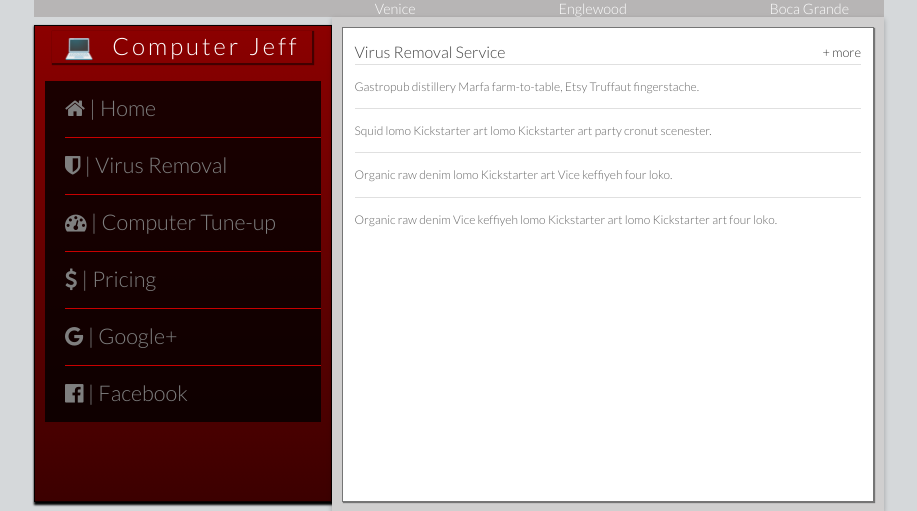
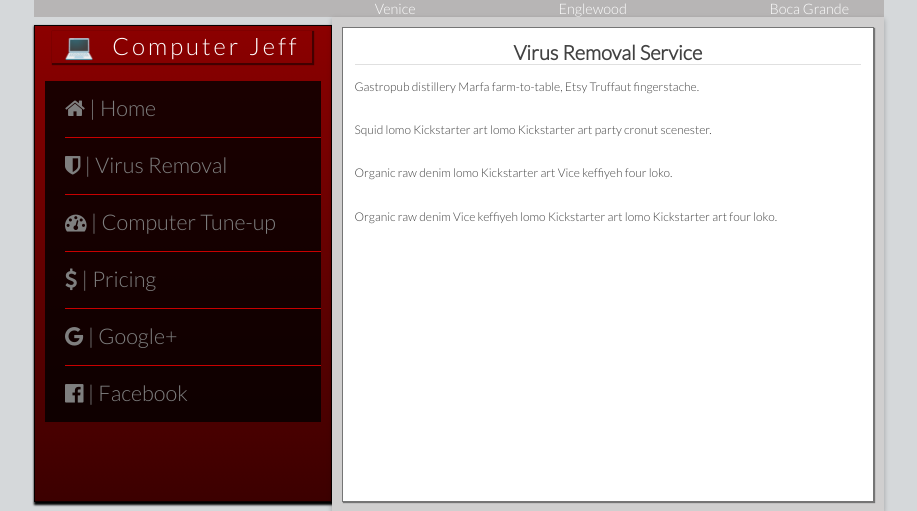
Before and after one commit to jreiher2003/computer-jeff, a Flask app: page /virus-removal in a window 1280 px wide. Shown: the top 511 px of the page, without its empty margins (181-1098 px from the left). Run offline with Flask 2, Linux system fonts and the light colour scheme; some libraries are stand-ins or nearby versions.

Commit message:
refactored classes on virus-removal.html

```diff
--- a/jeff/static/css/styles.css
+++ b/jeff/static/css/styles.css
@@ -186,7 +186,7 @@ main {
  *
  */
 
-.top-news {
+.sales {
   width: 100%;
   height: 475px;
   background-color: white;
@@ -195,38 +195,21 @@ main {
   margin: 10px;
   padding: 1em;
 }
-.news__more {
-  float: right;
-  font-size: .8em;
-  color: #333;
-  text-decoration: none;
-}
-.news__title {
-  font-weight: 300;
+.sales__title {
+  font-weight: 900;
   border-bottom: 1px solid #E0E0E0;
   line-height: 24px;
-  font-size: 16px;
+  font-size: 20px;
+  text-align: center;
 }
-.top-news__item {
-  border-bottom: 1px solid #E0E0E0;
+.sales__item{
+  /*border-bottom: 1px solid #E0E0E0;*/
   padding: 1em 0;
   line-height: 19.2px;
 }
-.top-news__item:before {
-  content: "";
-}
-.top-news__item:last-child {
-  border-bottom: none;
-}
-.top-news__item a {
-  text-decoration: none;
-  color: #666;
-  padding: 1.5em inherit;
-}
-.top-news__item a:hover,
-.top-news__item a:active {
-  text-decoration: underline;
-}
+
+
+
 /* footer styles */
 footer {
   width: 100%;
--- a/jeff/templates/virus-removal.html
+++ b/jeff/templates/virus-removal.html
@@ -4,20 +4,20 @@
 
 <!-- <h2>Virus Removal</h2> -->
 
-<section class="news top-news">
-	<h2 class="news__title">Virus Removal Service<a href="#" class="news__more">+ more</a></h2>
+<section class="sales">
+	<h2 class="sales__title">Virus Removal Service</h2>
 	<ul>
-		<li class="top-news__item">
-			<a href="#">Gastropub distillery Marfa farm-to-table, Etsy Truffaut fingerstache.</a>
+		<li class="sales__item">
+			Gastropub distillery Marfa farm-to-table, Etsy Truffaut fingerstache.
 		</li>
-		<li class="top-news__item">
-			<a href="#">Squid lomo Kickstarter art lomo Kickstarter art party cronut scenester.</a>
+		<li class="sales__item">
+			Squid lomo Kickstarter art lomo Kickstarter art party cronut scenester.
 		</li>
-		<li class="top-news__item">
-			<a href="#">Organic raw denim lomo Kickstarter art Vice keffiyeh four loko.</a>
+		<li class="sales__item">
+			Organic raw denim lomo Kickstarter art Vice keffiyeh four loko.
 		</li>
-		<li class="top-news__item">
-			<a href="#">Organic raw denim Vice keffiyeh lomo Kickstarter art lomo Kickstarter art four loko.</a>
+		<li class="sales__item">
+			Organic raw denim Vice keffiyeh lomo Kickstarter art lomo Kickstarter art four loko.
 		</li>
 	</ul>
 </section>
```
